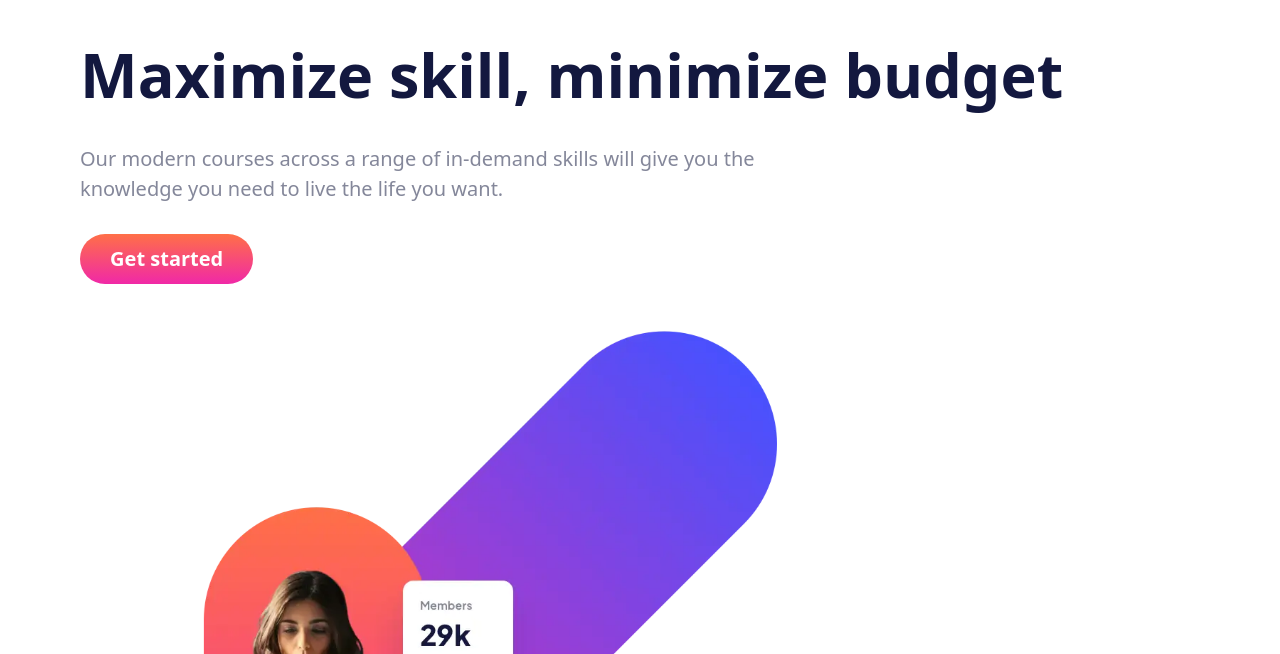
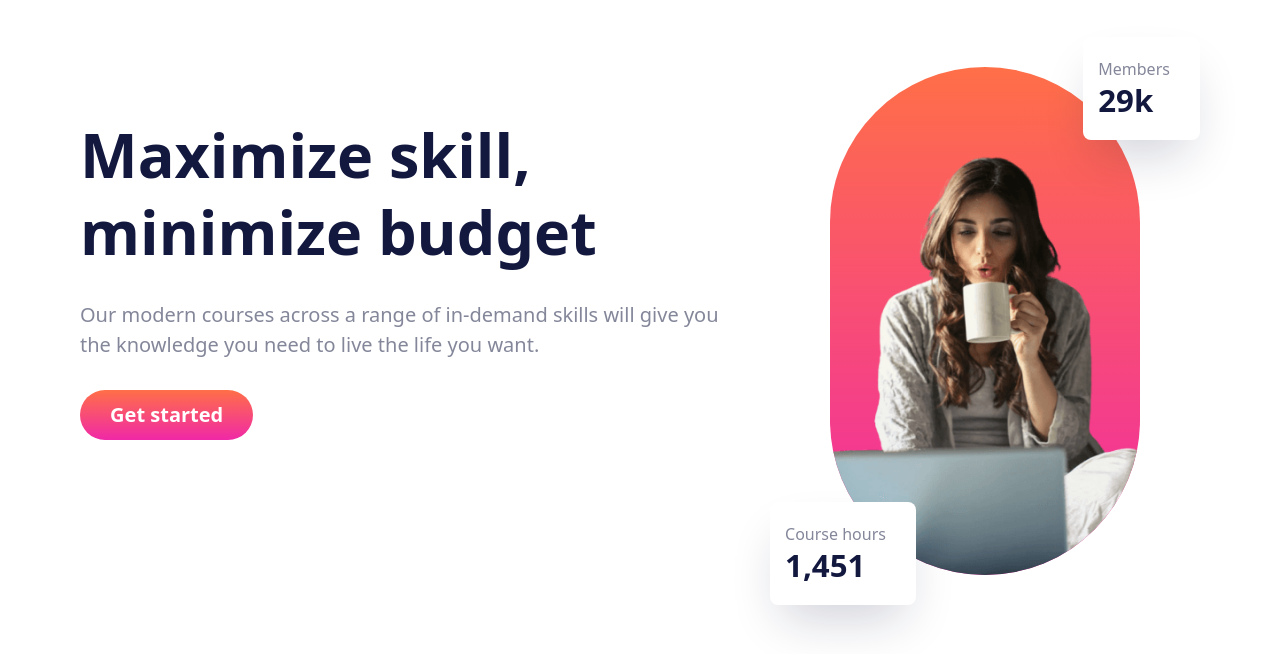
Before and after one commit to AlexKMarshall/skilled-elearning-landing-page, a website built with Vite: page index.html in a window 1280 px wide. Shown: the part 83-737 px from the top of the page. Built offline with nearby package versions, Linux system fonts and the light colour scheme.

Commit message:
basic desktop picture

```diff
--- a/index.css
+++ b/index.css
@@ -59,6 +59,7 @@
     --space-s-l: clamp(1rem, calc(0.26rem + 3.14vw), 2.5rem);
     --space-s-xl: clamp(1rem, calc(-0.96rem + 8.37vw), 5rem);
     --space-2xs-m: clamp(0.5rem, calc(-0.17rem + 2.88vw), 1.88rem);
+    --space-l-3xl: clamp(2rem, calc(-0.7rem + 11.5vw), 7.5rem);
   }
 
   body {
@@ -93,6 +94,11 @@
 
   .link {
     @apply font-semi-bold text-pink-400 hover:text-pink-200;
+  }
+
+  .hero {
+    display: grid;
+    grid-template-columns: 3fr 2fr;
   }
 }
 
--- a/index.html
+++ b/index.html
@@ -29,9 +29,9 @@
         <a href="#" class="button">Get started</a>
       </header>
     </div>
-    <main>
-      <div class="wrapper mt-lg">
-        <div class="">
+    <main class="wrapper">
+      <div class="mt-lg mb-2xl grid gap-m md:grid-cols-5">
+        <div class="pt-s-xl md:col-span-3">
           <h1>Maximize skill, minimize budget</h1>
           <p class="py-m">
             Our modern courses across a range of in-demand skills will give you
@@ -43,7 +43,36 @@
             >Get started</a
           >
         </div>
-        <picture>
+        <div
+          class="isolate grid w-fit grid-cols-2 justify-self-center md:col-span-2"
+        >
+          <div
+            class="col-span-full col-start-1 row-start-1 row-end-3 mx-l-xl my-m grid content-end overflow-hidden rounded-full bg-gradient-to-b from-orange-400 to-pink-500 pt-2xl"
+          >
+            <img
+              src="/assets/image-hero.png"
+              alt="Long brown haired woman blowing on a white mug. Two information boxes surround her stating 'Course hours 1451' and 'Members 29k'"
+              width="350"
+              height="483"
+              loading="eager"
+            />
+          </div>
+          <dl class="contents">
+            <div
+              class="col-start-2 row-start-1 w-fit self-start justify-self-end rounded-lg bg-white py-s pl-xs pr-m shadow-2xl shadow-grey-800/20"
+            >
+              <dt class="text-s">Members</dt>
+              <dd class="text-xl font-bold text-grey-800">29k</dd>
+            </div>
+            <div
+              class="col-start-1 row-start-2 w-fit self-end justify-self-start rounded-lg bg-white py-s pl-xs pr-m shadow-2xl shadow-grey-800/20"
+            >
+              <dt class="text-s">Course hours</dt>
+              <dd class="text-xl font-bold text-grey-800">1,451</dd>
+            </div>
+          </dl>
+        </div>
+        <!-- <picture>
           <source
             srcset="
               /assets/image-hero-desktop.webp    1x,
@@ -104,7 +133,7 @@
             height="409"
             loading="eager"
           />
-        </picture>
+        </picture> -->
       </div>
       <div
         class="full-bleed wrapper bg-gradient-to-b from-white to-grey-100 pb-3xl"
--- a/tailwind.config.cjs
+++ b/tailwind.config.cjs
@@ -40,6 +40,7 @@ module.exports = {
       "2xs-m": "var(--space-2xs-m)",
       "s-l": "var(--space-s-l)",
       "s-xl": "var(--space-s-xl)",
+      "l-3xl": "var(--space-l-3xl)",
     },
     colors: {
       white: "hsl(0deg 0% 100%)",
```
Also changed, not shown: public/assets/image-hero.png (added).
